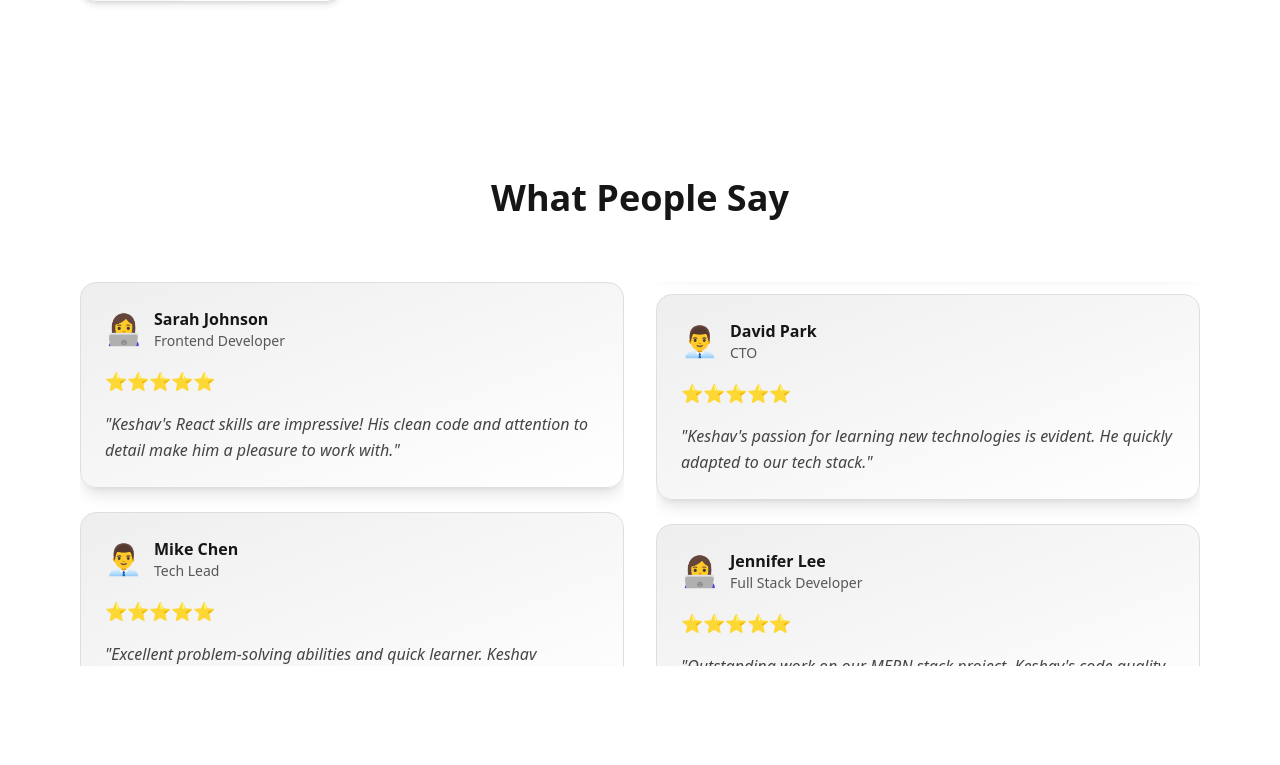
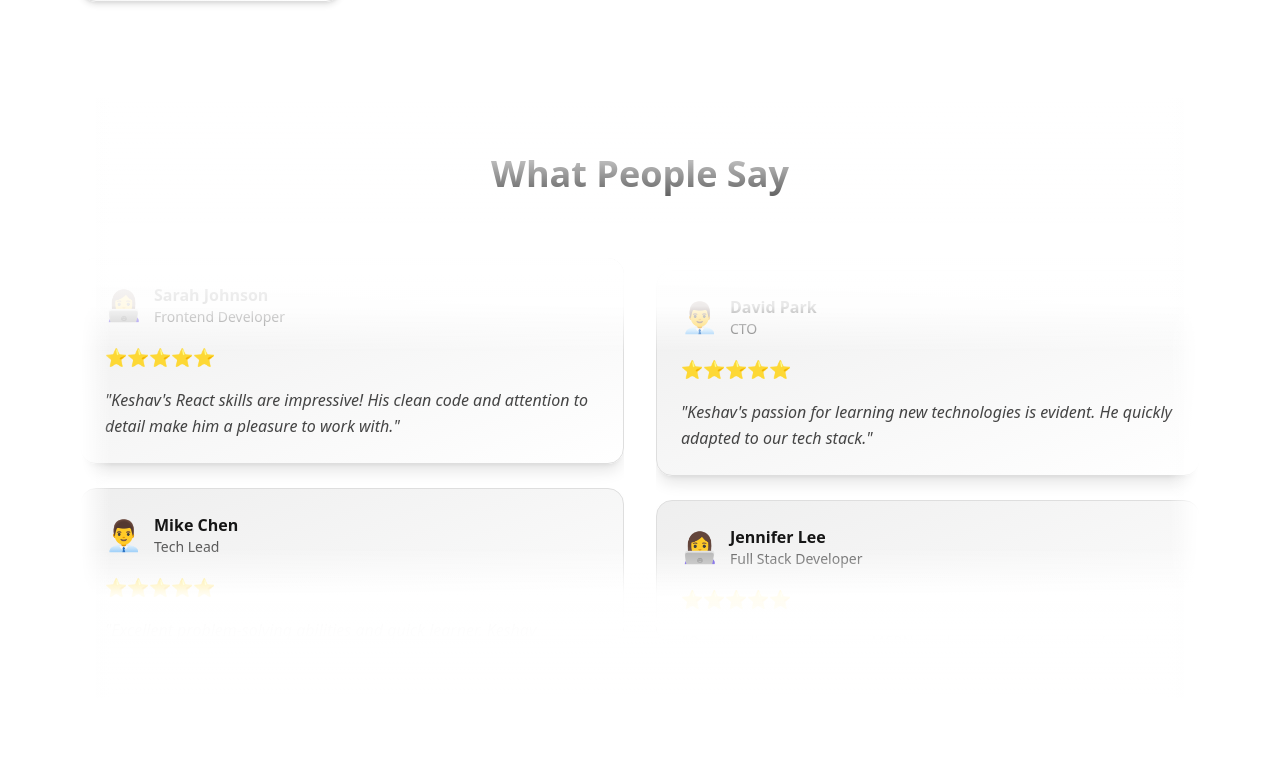
Before and after one commit to ikeshav26/_portfolio, a React (Vite) app: page /about in a window 1280 px wide. Shown: the part 1255-2020 px from the top of the page. Built offline with nearby package versions, Linux system fonts and the light colour scheme.

Commit message:
Changes commit

```diff
--- a/src/pages/About.jsx
+++ b/src/pages/About.jsx
@@ -406,8 +406,8 @@ const About = () => {
           </div>
         </section>
 
-        {/* Animated Reviews Section - Responsive */}
-        <section className="relative overflow-hidden py-20">
+        {/* Animated Reviews Section - Responsive with Enhanced Fade */}
+        <section className="relative overflow-hidden py-14">
           <h2 className="text-4xl font-bold text-center text-base-content mb-16">
             What People Say
           </h2>
@@ -415,7 +415,7 @@ const About = () => {
           {/* Desktop and Tablet View (2 columns) */}
           <div className="hidden md:flex gap-8 h-96 relative">
             {/* Left Column - Reviews going up */}
-            <div className="flex-1 relative overflow-hidden">
+            <div className="flex-1 relative overflow-hidden rounded-2xl">
               <div className="animate-scroll-up space-y-6">
                 {/* First set of reviews */}
                 <ReviewCard
@@ -491,10 +491,14 @@ const About = () => {
                   review="Impressed by Keshav's Node.js and MongoDB skills. His API development is clean and efficient."
                 />
               </div>
+
+              {/* Column-specific fade overlays */}
+              <div className="absolute top-0 left-0 right-0 h-24 bg-gradient-to-b from-base-100 via-base-100/90 to-transparent pointer-events-none z-20"></div>
+              <div className="absolute bottom-0 left-0 right-0 h-24 bg-gradient-to-t from-base-100 via-base-100/90 to-transparent pointer-events-none z-20"></div>
             </div>
 
             {/* Right Column - Reviews going down */}
-            <div className="flex-1 relative overflow-hidden">
+            <div className="flex-1 relative overflow-hidden rounded-2xl">
               <div className="animate-scroll-down space-y-6">
                 {/* First set of reviews */}
                 <ReviewCard
@@ -570,12 +574,16 @@ const About = () => {
                   review="Solid understanding of deployment processes. Keshav's applications are well-structured and scalable."
                 />
               </div>
+
+              {/* Column-specific fade overlays */}
+              <div className="absolute top-0 left-0 right-0 h-24 bg-gradient-to-b from-base-100 via-base-100/90 to-transparent pointer-events-none z-20"></div>
+              <div className="absolute bottom-0 left-0 right-0 h-24 bg-gradient-to-t from-base-100 via-base-100/90 to-transparent pointer-events-none z-20"></div>
             </div>
           </div>
 
           {/* Mobile View (Single Column) */}
           <div className="block md:hidden">
-            <div className="relative overflow-hidden h-80">
+            <div className="relative overflow-hidden h-80 rounded-2xl">
               <div className="animate-scroll-up-mobile space-y-4">
                 {/* All reviews in single column for mobile */}
                 <ReviewCard
@@ -693,12 +701,20 @@ const About = () => {
                   review="Creative problem solver with excellent debugging skills. Keshav helped us overcome complex challenges."
                 />
               </div>
+
+              {/* Mobile fade overlays */}
+              <div className="absolute top-0 left-0 right-0 h-20 bg-gradient-to-b from-base-100 via-base-100/90 to-transparent pointer-events-none z-20"></div>
+              <div className="absolute bottom-0 left-0 right-0 h-20 bg-gradient-to-t from-base-100 via-base-100/90 to-transparent pointer-events-none z-20"></div>
             </div>
           </div>
 
-          {/* Gradient overlays for fade effect */}
-          <div className="absolute top-0 left-0 right-0 h-20 bg-gradient-to-b from-base-100 to-transparent pointer-events-none z-10"></div>
-          <div className="absolute bottom-0 left-0 right-0 h-20 bg-gradient-to-t from-base-100 to-transparent pointer-events-none z-10"></div>
+          {/* Enhanced Section-wide fade overlays */}
+          <div className="absolute top-0 left-0 right-0 h-32 bg-gradient-to-b from-base-100 via-base-100/70 via-base-100/40 to-transparent pointer-events-none z-30"></div>
+          <div className="absolute bottom-0 left-0 right-0 h-32 bg-gradient-to-t from-base-100 via-base-100/70 via-base-100/40 to-transparent pointer-events-none z-30"></div>
+
+          {/* Side fade effects */}
+          <div className="absolute top-0 left-0 bottom-0 w-8 bg-gradient-to-r from-base-100 to-transparent pointer-events-none z-30"></div>
+          <div className="absolute top-0 right-0 bottom-0 w-8 bg-gradient-to-l from-base-100 to-transparent pointer-events-none z-30"></div>
         </section>
 
         {/* Interactive CTA */}
```
